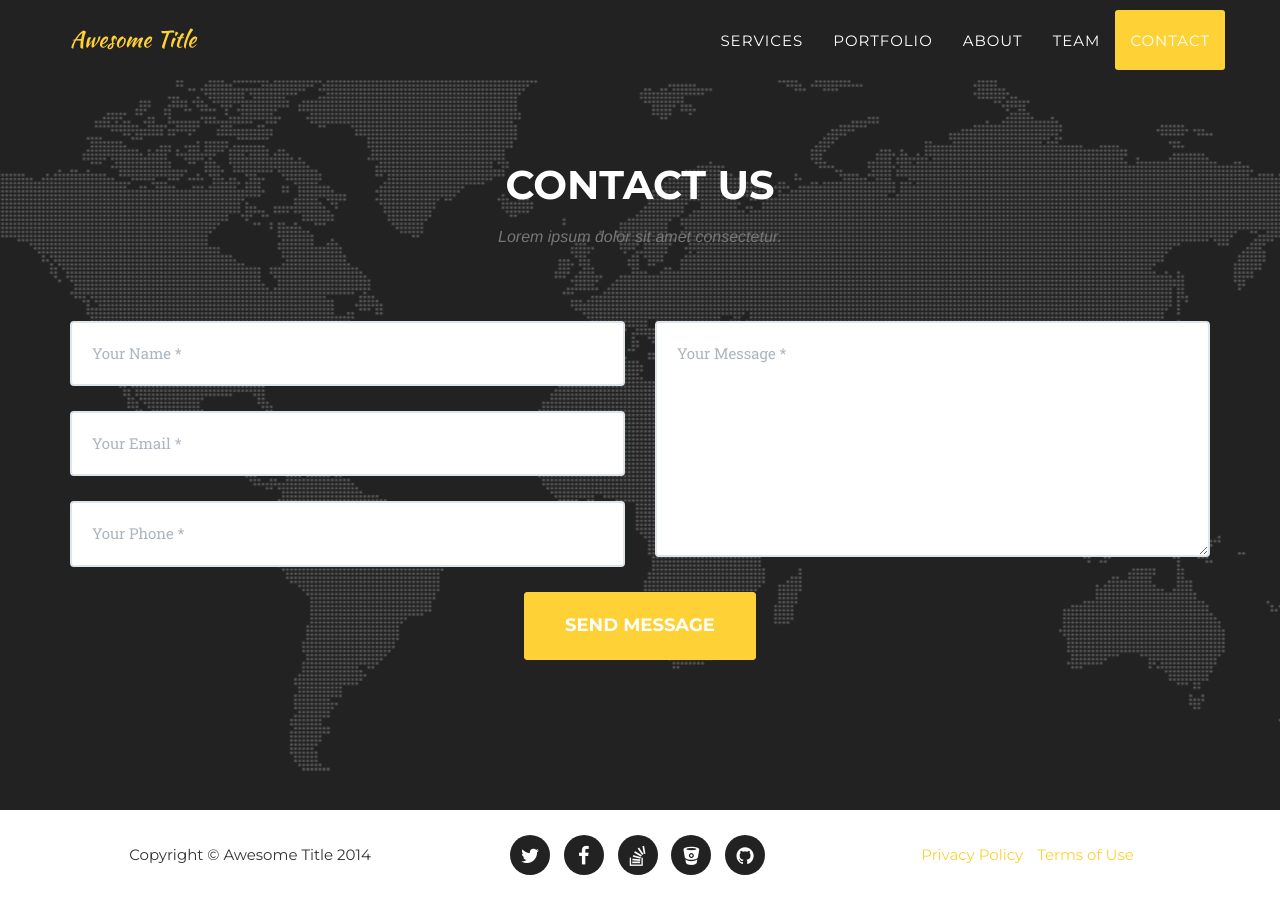
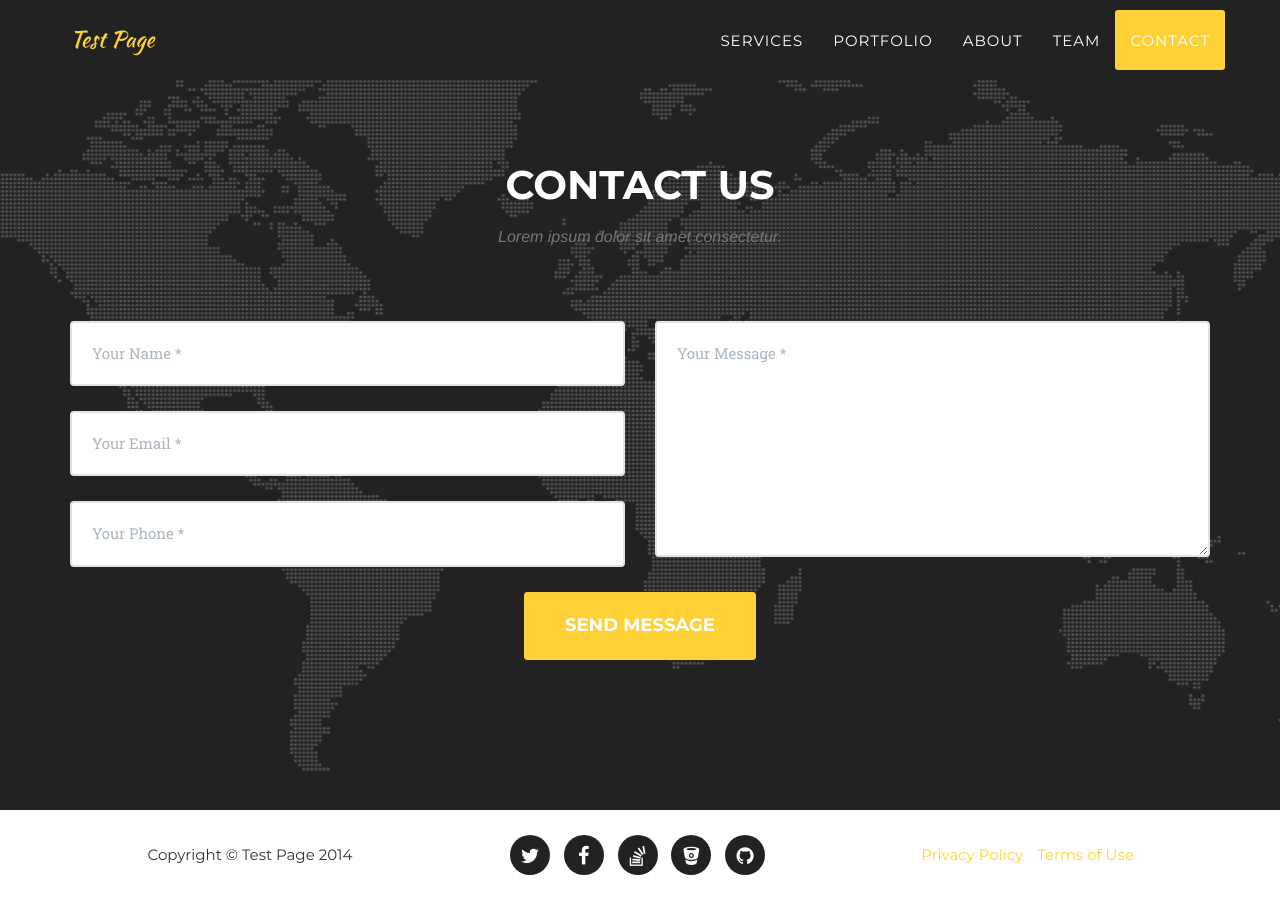
Before and after one commit to raphaelcherney/raphaelcherney.github.io, a Jekyll site: the page built from index.html, in a window 1280 px wide and 900 px high, scrolled down 5636 px. Built offline with Jekyll 4.4.1, drawn with Linux system fonts in a browser that asks for light colours; some web fonts are replaced.

Commit message:
Update config.yml

```diff
--- a/_config.yml
+++ b/_config.yml
@@ -1,8 +1,8 @@
-url: https://y7kim.github.io
+url: http://raphaelcherney.github.io/
 baseurl: /agency-jekyll-theme/
 
 # Site settings
-title: Awesome Title
+title: Test Page
 email: your-email@domain.com
 description: "Write an awesome description for your new site here. You can edit this line in _config.yml. It will appear in your document head meta (for Google search results) and in your feed.xml site description."
 
```
